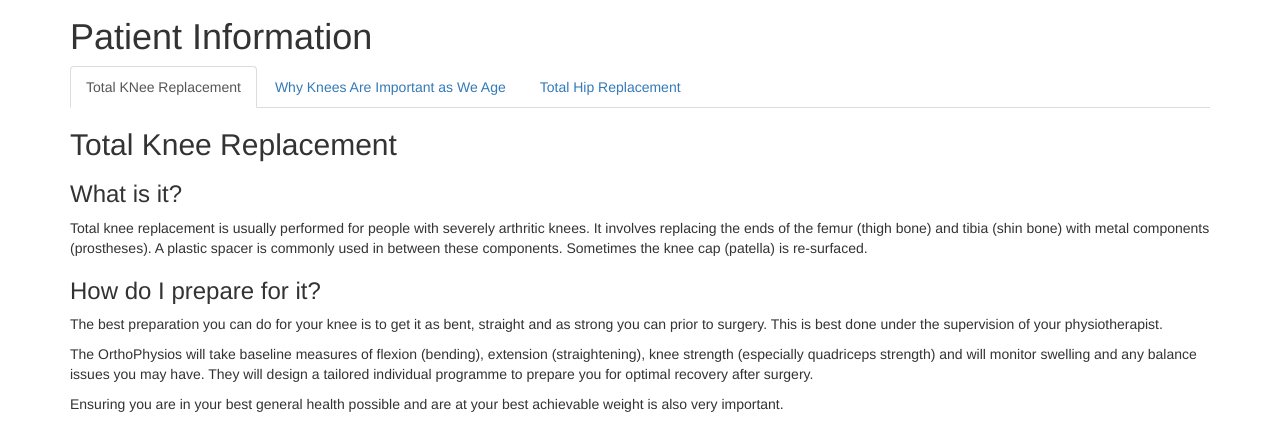
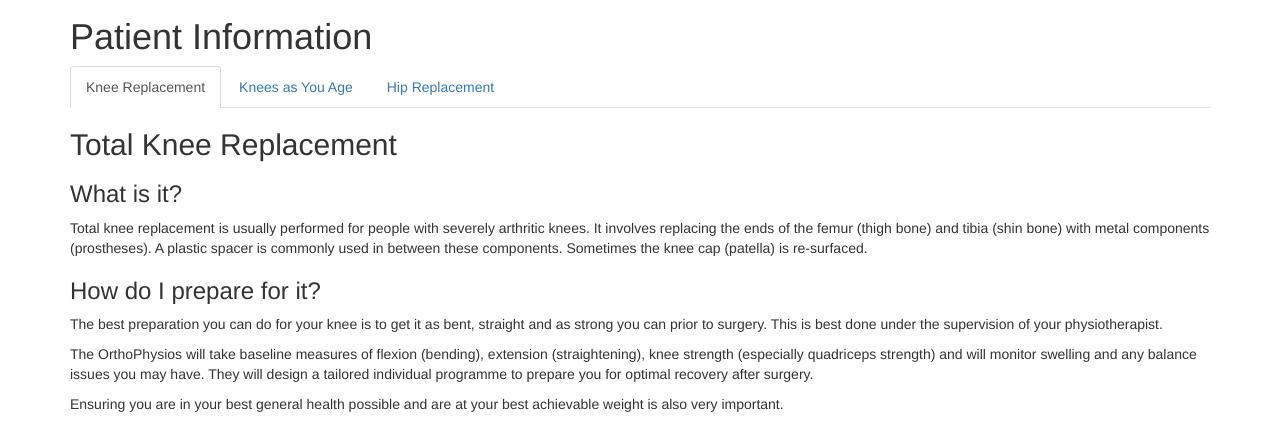
Before and after one commit to theorthophysios/theorthophysios.github.io, a plain HTML site: page patient-information/index.html in a window 1280 px wide. Shown: the part 362-793 px from the top of the page. Drawn offline with nearby package versions, Linux system fonts and the light colour scheme.

Commit message:
Updated 'patient-information/index.html' via CloudCannon

```diff
--- a/patient-information/index.html
+++ b/patient-information/index.html
@@ -21,9 +21,9 @@
 
 <h1>Patient Information</h1>
             <ul class="nav nav-tabs">
-  <li class="active"><a data-toggle="tab" href="#home">Total KNee Replacement</a></li>
-  <li><a data-toggle="tab" href="#menu1">Why Knees Are Important as We Age</a></li>
-  <li><a data-toggle="tab" href="#menu2">Total Hip Replacement</a></li>
+  <li class="active"><a data-toggle="tab" href="#home">Knee Replacement</a></li>
+  <li><a data-toggle="tab" href="#menu1">Knees as You Age</a></li>
+  <li><a data-toggle="tab" href="#menu2">Hip Replacement</a></li>
 </ul>
 <h2 class="editable">Total Knee Replacement</h2>
 <h3 class="editable">What is it?</h3>
```
